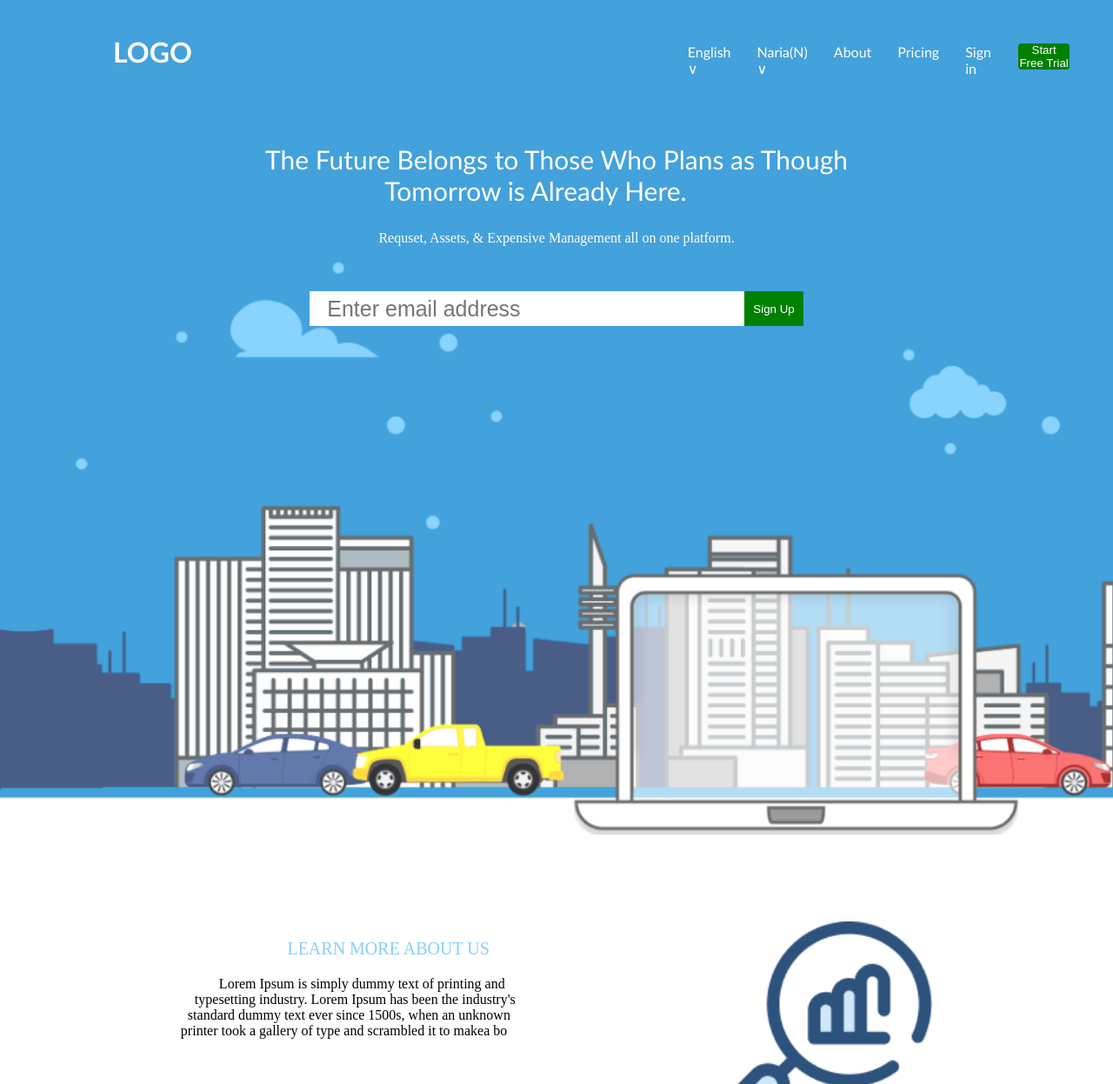
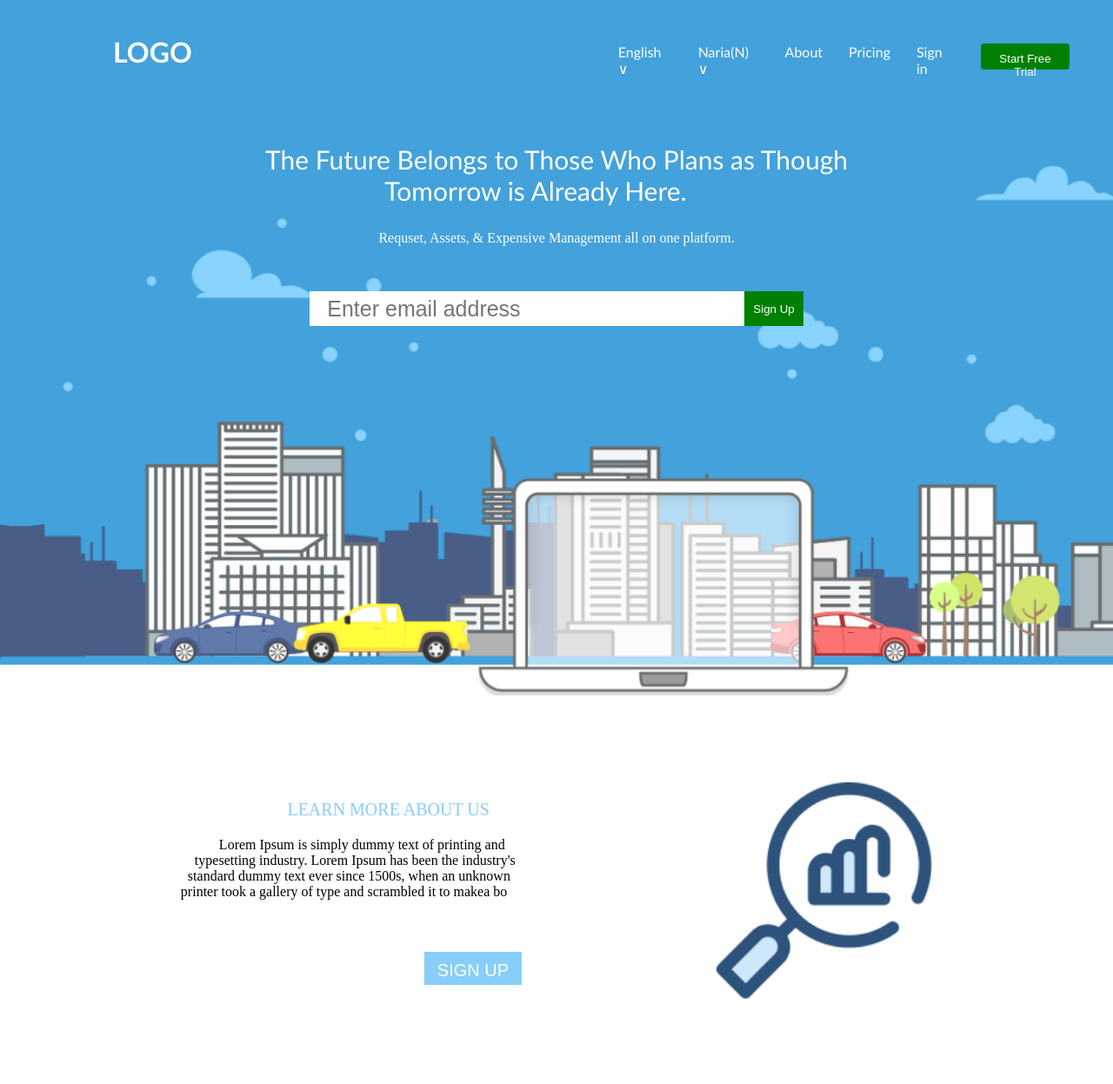
Before and after one commit to chibuzornworie85/Prince, a plain HTML site: page index.html in a window 1280 px wide. Shown: the top 1247 px of the page at 87% size. Drawn offline with Linux system fonts and the light colour scheme.

Commit message:
last commit

```diff
--- a/index.css
+++ b/index.css
@@ -6,7 +6,7 @@
 
 .all{
     background-image: url(./hero.png);
-    height: 120vh;
+    height: 50em;
     background-repeat: no-repeat;
     background-size: cover;
 }
@@ -17,11 +17,12 @@
     border: none;
     height: 30px;
     border-radius: 4px;
+    padding: 10px;
 }
 
  .container{
     display: flex;
-    gap: 35em;
+    gap: 30em;
     color: white;
     height: 150px;
     padding: 40px;
@@ -140,13 +141,16 @@
     background-color: lightskyblue;
     padding: 5px;
     border: none;
+    height: 38px;
     margin-top: 60px;
+    padding: 10px 15px 15px 15px;
+
 }
 
 .long{
     display: flex;
     justify-content: space-around;
-    background-color: lightslategrey;
+    background-color: lightgray;
     background-size: cover;
 }
 
```
